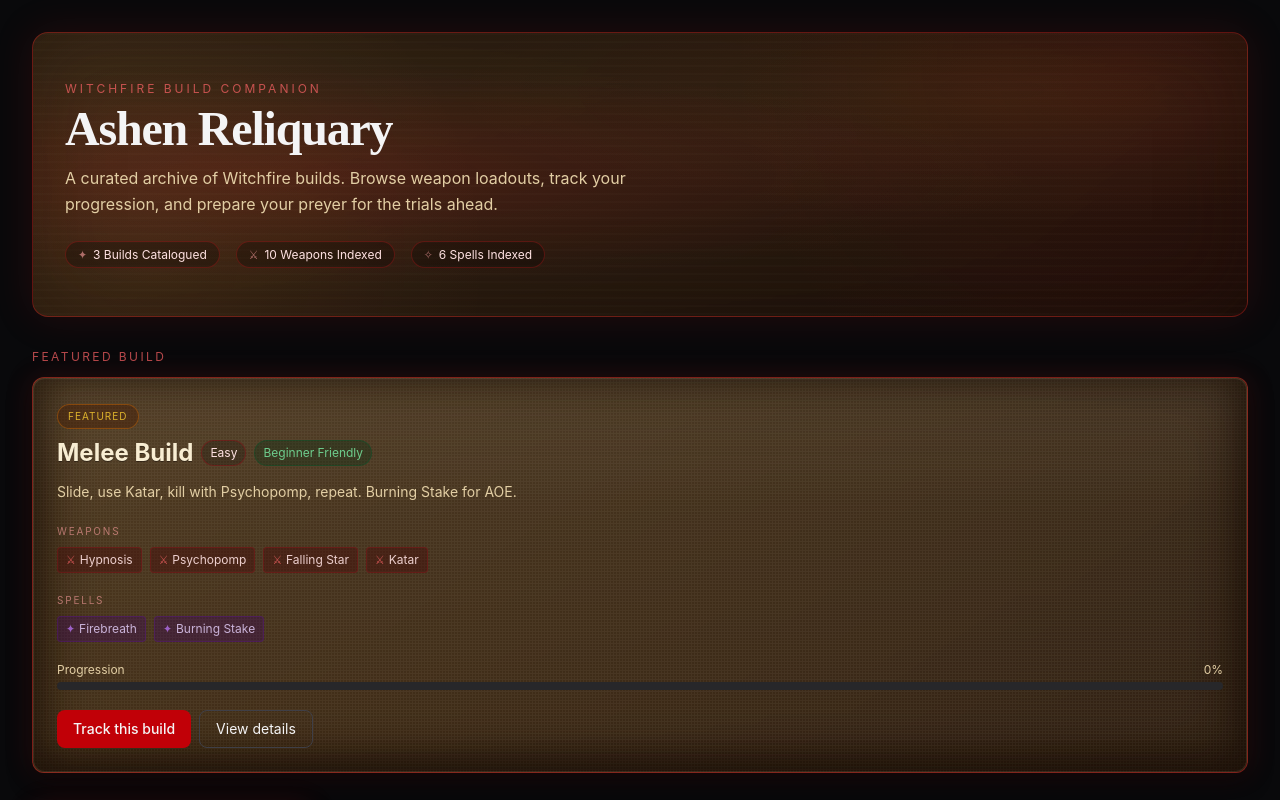
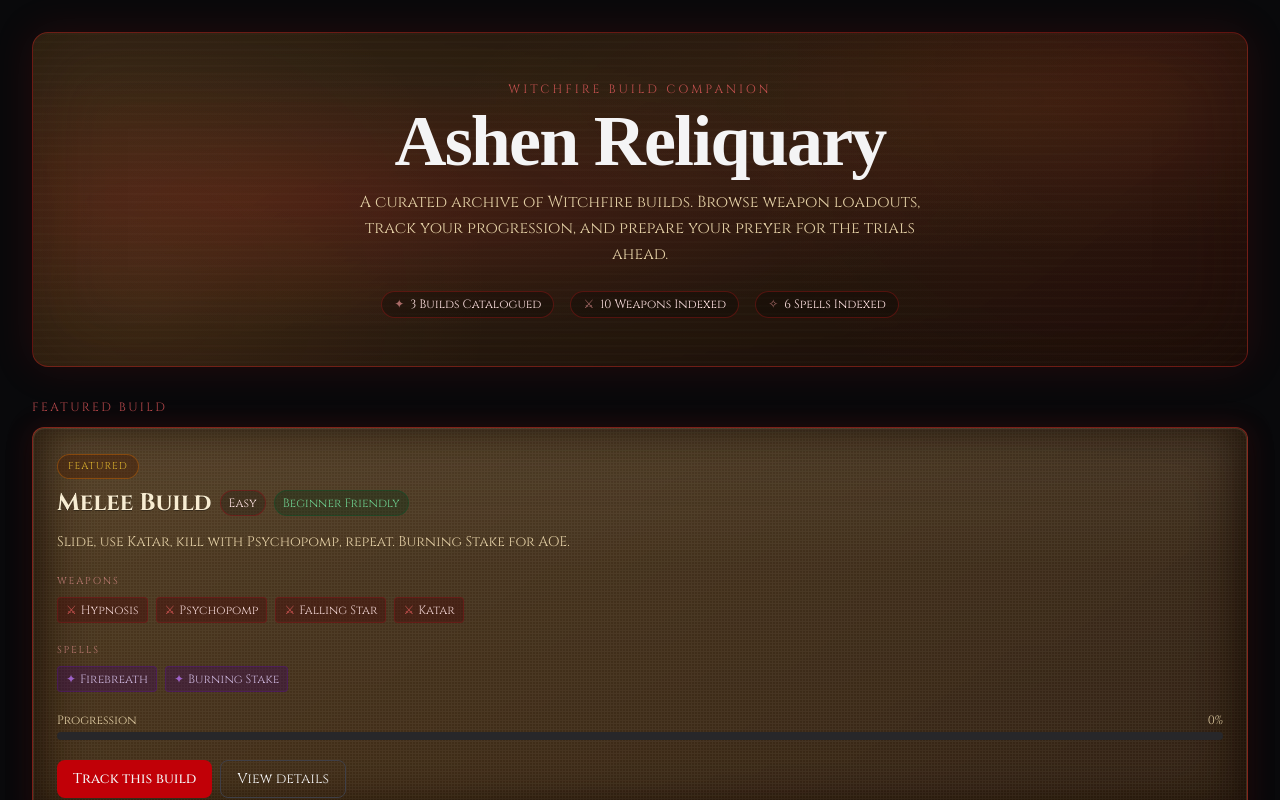
Before and after one commit to DrZyDre/ashen-reliquary, a React (Vite) app: page / in a window 1280 px wide. Shown: the top 800 px of the page. Built offline with nearby package versions, Linux system fonts and the light colour scheme; a web font is replaced by a local one.

Commit message:
Spruced up the home page with new fonts and centering the title card.

```diff
--- a/src/index.css
+++ b/src/index.css
@@ -13,7 +13,7 @@ body,
 }
 
 body {
-  font-family: "Inter", "Segoe UI", Tahoma, Geneva, Verdana, sans-serif;
+  font-family: var(--font-cinzel), serif;
   background:
     radial-gradient(circle at 15% 10%, rgba(251, 146, 60, 0.1), transparent 28%),
     radial-gradient(circle at 90% 80%, rgba(251, 191, 36, 0.06), transparent 30%),
--- a/src/pages/HomePage.tsx
+++ b/src/pages/HomePage.tsx
@@ -54,17 +54,17 @@ export function HomePage({ isTracked, getCompletionPercent, onTrackBuild }: Home
       <div className="hero-section relative overflow-hidden rounded-2xl px-8 py-12">
         <div className="hero-embers" aria-hidden="true" />
         <div className="relative z-10">
-          <p className="mb-2 text-xs uppercase tracking-[0.25em] text-red-400/70">
+          <p className="mb-2 text-xs text-center uppercase tracking-[0.25em] text-red-400/70">
             Witchfire Build Companion
           </p>
-          <h1 className="font-reliquary mb-3 text-4x1 font-bold tracking-tight sm:text-5xl">
+          <h1 className="font-reliquary text-center mb-3 text-6xl font-bold tracking-tight sm:text-7xl">
             Ashen Reliquary
           </h1>
-          <p className="page-muted max-w-xl text-base leading-relaxed">
+          <p className="page-muted mx-auto max-w-xl text-center text-base leading-relaxed">
             A curated archive of Witchfire builds. Browse weapon loadouts, track your progression,
             and prepare your preyer for the trials ahead.
           </p>
-          <div className="mt-6 flex flex-wrap gap-4 text-sm">
+          <div className="mt-6 flex mx-auto justify-center flex-wrap gap-4 text-sm">
             <div className="stat-pill">
               <span className="text-red-300/60">✦</span>
               <span className="text-red-100">{builds.length} Builds Catalogued</span>
```
